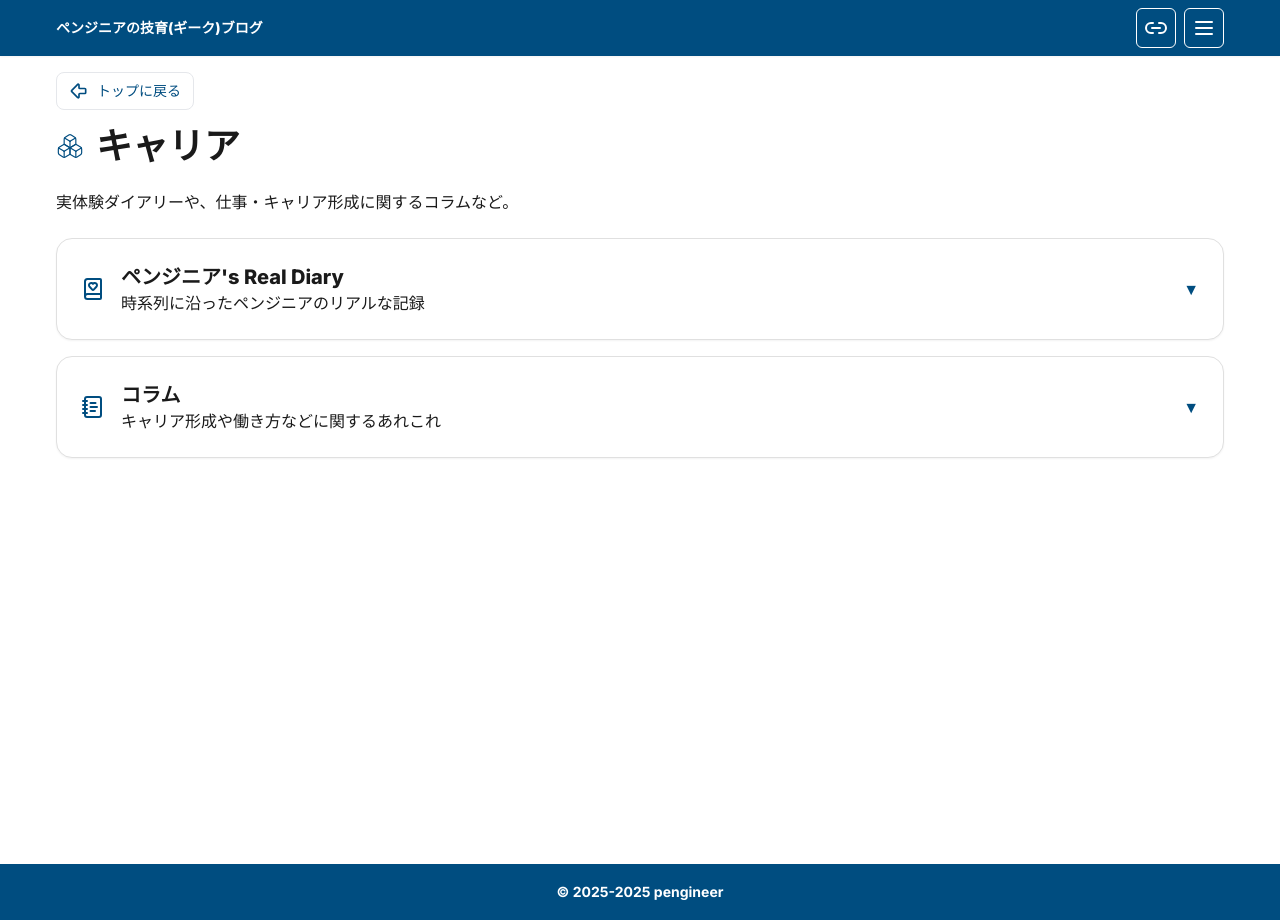
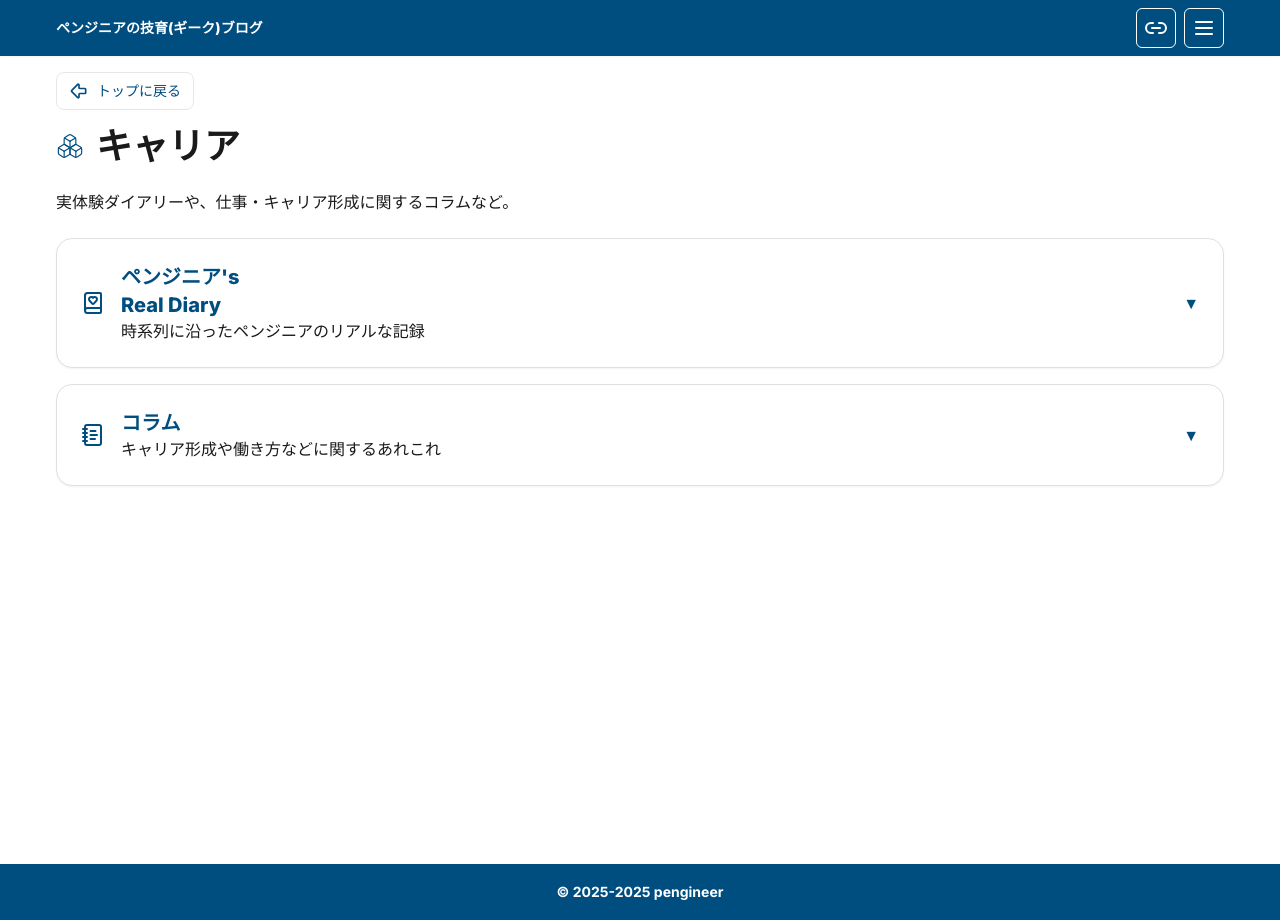
Before and after one commit to pengineer-geek/geek-blog, a Next.js app: page /categories/career in a window 1280 px wide. Built offline with nearby package versions, Linux system fonts and the light colour scheme.

Commit message:
キャリアトップ改行調整

```diff
--- a/src/app/_components/accordions/career.tsx
+++ b/src/app/_components/accordions/career.tsx
@@ -15,7 +15,7 @@ type Post = {
 type Sub = { key: string; title: React.ReactNode; posts: Post[] };
 type Section = {
   key: string;
-  title: string;
+  title: React.ReactNode;
   desc: string;
   icon: React.ReactNode;
   subs: Sub[];
@@ -37,7 +37,15 @@ function postItem(slugParts: string[], title: string, excerpt?: string): Post {
 const sections: Section[] = [
   {
     key: "diary",
-    title: "ペンジニア's Real Diary",
+    title: (
+      <>
+        <span className="text-primary">
+          <span>ペンジニア's</span>
+          <br />
+          Real Diary
+        </span>
+      </>
+    ),
     desc: "時系列に沿ったペンジニアのリアルな記録",
     icon: <IconDiary className="h-6 w-6" />,
     subs: [
@@ -185,7 +193,13 @@ const sections: Section[] = [
   },
   {
     key: "column",
-    title: "コラム",
+    title: (
+      <>
+        <span className="text-primary">
+          コラム
+        </span>
+      </>
+    ),
     desc: "キャリア形成や働き方などに関するあれこれ",
     icon: <IconColumn className="h-6 w-6" />,
     subs: [
```
